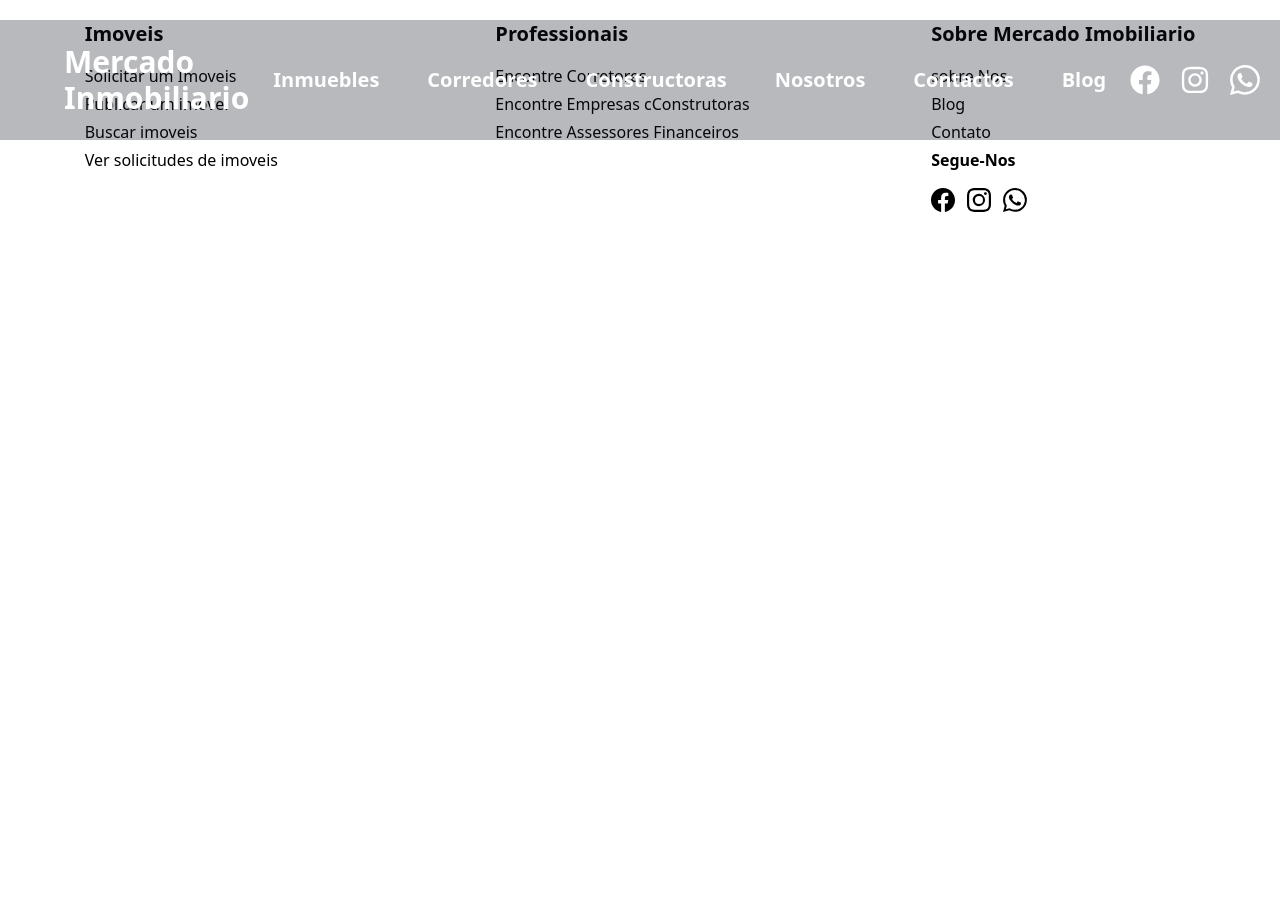
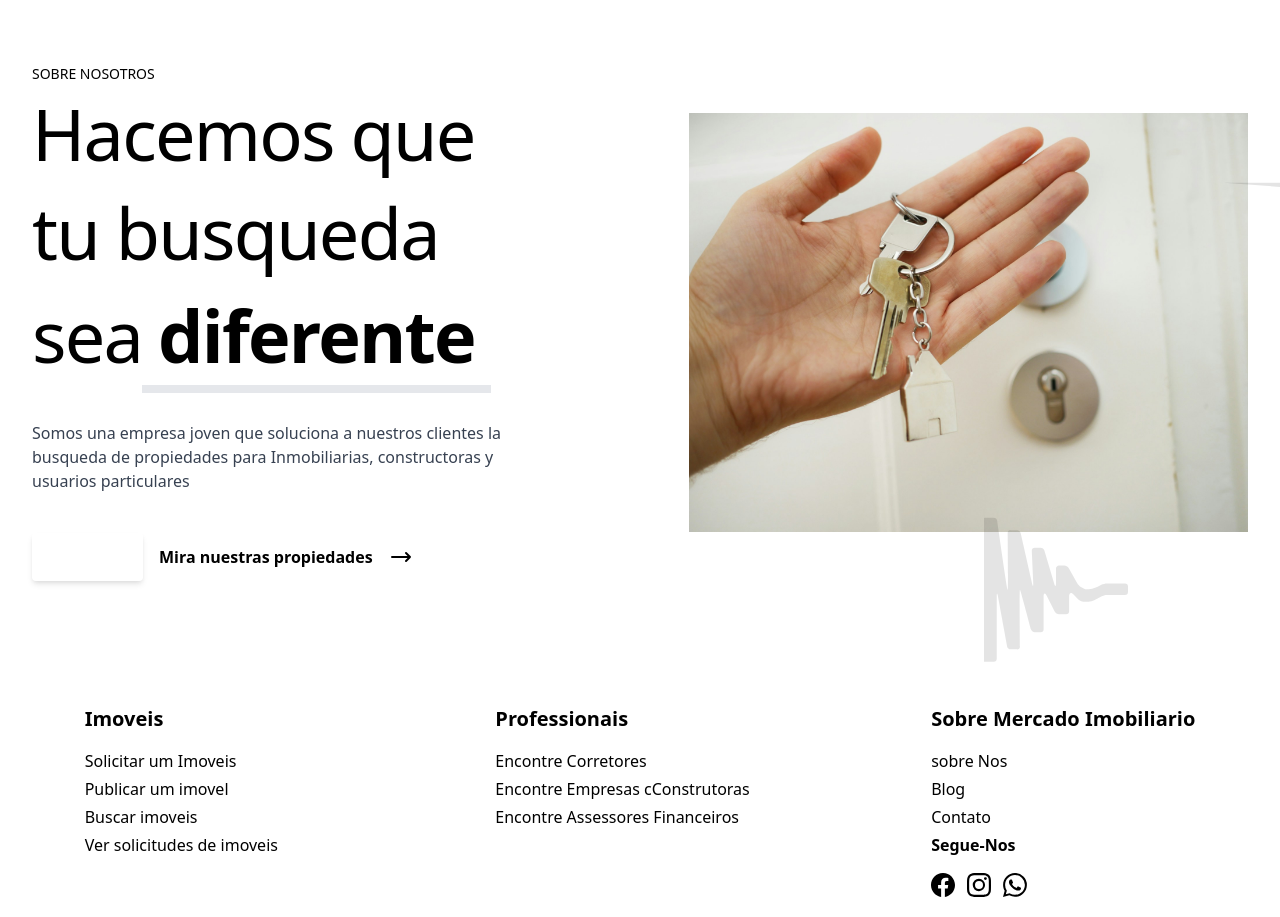
Before and after one commit to FedeSabi/Proyecto-Mercado-Inmobiliario, a React (Vite) app in the folder Front/: page /Nosotros in a window 1280 px wide. Before the commit the page ends 800 px from the top, so only its background shows below. Built offline with nearby package versions, Linux system fonts and the light colour scheme.

Commit message:
se agrego componente nosotros

```diff
--- a/Front/src/App.jsx
+++ b/Front/src/App.jsx
@@ -12,6 +12,7 @@
 import { Inmuebles } from "./pages/Inmuebles.jsx";
 import FormConstrutora from "./pages/FormConstrutora.jsx";
 import Contacto from "./pages/Contacto.jsx";
+import Nosotros from "./pages/Nosotros.jsx";
 
 function App() {
   return (
@@ -26,6 +27,7 @@
           <Route path="/Contacto" element={<Contacto />} />
           <Route path="/FormCorretor" element={<FormCorretor />} />
           <Route path="/FormConstrutora" element={<FormConstrutora />} />
+          <Route path="/Nosotros" element={<Nosotros />} />
           <Route path="/CardsPropiedades" element={<CardsPropiedades />} />
           <Route
             path="/InmuebleFormPersona"
--- a/Front/src/components/Navbar/Navbar.jsx
+++ b/Front/src/components/Navbar/Navbar.jsx
@@ -62,7 +62,7 @@
             <li>
               <a
                 className="hover:text-gray-200 text-sm md:text-lg lg:text-xl xl:text-1xl"
-                href="#"
+                href="/Nosotros"
               >
                 Nosotros
               </a>
@@ -85,7 +85,7 @@
             </li>
           </ul>
 
-          <div className="hidden xl:flex items-center space-x-5 items-center">
+          <div className="hidden xl:flex items-center space-x-5">
             <a className="hover:text-gray-500 text-orange-500" href="#">
               <FaFacebook size={30} />
             </a>
@@ -153,9 +153,9 @@
             </a>
           </li>
           <li>
-            <a className="hover:text-gray-200 " href="#">
+            <Link to="/Nosotros" className="hover:text-gray-200 ">
               Sobre nosotros
-            </a>
+            </Link>
           </li>
           <li>
           <Link to="/Contacto" className="hover:text-gray-200">
--- /dev/null
+++ b/Front/src/pages/Nosotros.jsx
@@ -0,0 +1,60 @@
+import ImgNosotros from '../assets/img/imgNosotros.jpg'
+
+
+const Nosotros = () => {
+  return (
+    <div className="bg-white relative flex items-center justify-center overflow-hidden z-50">
+      <div className="relative mx-auto h-full px-4 pb-20 md:pb-10 sm:max-w-xl md:max-w-full md:px-24 lg:max-w-screen-xl lg:px-8">
+        <div className="flex flex-col items-center justify-between lg:flex-row py-16">
+          <div className="relative">
+            <div className="lg:max-w-xl lg:pr-5 relative z-40">
+              <p className="flex text-sm uppercase text-g1">Sobre Nosotros</p>
+              <h2 className="mb-6 max-w-lg text-5xl font-light leading-snug tracking-tight text-g1 sm:text-7xl sm:leading-snug">
+                Hacemos que tu busqueda sea
+                <span className="my-1 inline-block border-b-8 border-g4 bg-white px-4 font-bold text-g4 animate__animated animate__flash">diferente</span>
+              </h2>
+              <p className="text-base text-gray-700">Somos una empresa joven que soluciona a nuestros clientes la busqueda de propiedades para Inmobiliarias, constructoras y usuarios particulares</p>
+              <div className="mt-10 flex flex-col items-center md:flex-row">
+                <a href="/" className="mb-3 inline-flex h-12 w-full items-center justify-center rounded bg-orange-600 px-6 font-medium tracking-wide text-white shadow-md transition hover:bg-orange-800 focus:outline-none md:mr-4 md:mb-0 md:w-auto">
+                  Ver Mas
+                </a>
+                <a href="/" aria-label="" className="group inline-flex items-center font-semibold text-g1">Mira nuestras propiedades
+                  <svg xmlns="http://www.w3.org/2000/svg" className="ml-4 h-6 w-6 transition-transform group-hover:translate-x-2" fill="none" viewBox="0 0 24 24" stroke="currentColor" strokeWidth="2">
+                    <path strokeLinecap="round" strokeLinejoin="round" d="M17 8l4 4m0 0l-4 4m4-4H3"></path>
+                  </svg>
+                </a>
+              </div>
+            </div>
+          </div>
+          <div className="relative hidden lg:ml-32 lg:block lg:w-1/2">
+            <svg xmlns="http://www.w3.org/2000/svg" className="my-6 mx-auto h-10 w-10 animate-bounce rounded-full bg-white p-2 lg:hidden" fill="none" viewBox="0 0 24 24" stroke="currentColor" strokeWidth="2">
+              <path strokeLinecap="round" strokeLinejoin="round" d="M16 17l-4 4m0 0l-4-4m4 4V3"></path>
+            </svg>
+            <div className="bg-orange-400 mx-auto w-fit overflow-hidden rounded-[6rem] rounded-br-none rounded-tl-none">
+              <img src={ImgNosotros} alt="placeholder" />
+            </div>
+          </div>
+        </div>
+      </div>
+      <div className="hidden text-9xl varien absolute top-6 left-1/4 text-g/10 z-40">About Us</div>
+      <div className="absolute -bottom-24 left-10 z-0 opacity-10">
+        <svg width="800px" height="800px" viewBox="0 0 24 24" className="w-96 z-0 h-full object-fill fill-gray-300 text-gray-300" fill="none" xmlns="http://www.w3.org/2000/svg">
+          <path fillRule="evenodd" clipRule="evenodd" d="M12 6C12 5.44772 11.5523 5 11 5C10.4477 5 10 5.44772 10 6V16C10 16.5523 10.4477 17 11 17C11.5523 17 12 16.5523 12 16V6ZM9 9C9 8.44772 8.55228 8 8 8C7.44772 8 7 8.44772 7 9V16C7 16.5523 7.44772 17 8 17C8.55228 17 9 16.5523 9 16V9ZM15 9C15 8.44772 14.5523 8 14 8C13.4477 8 13 8.44772 13 9V16C13 16.5523 13.4477 17 14 17C14.5523 17 15 16.5523 15 16V9ZM18 13C18 12.4477 17.5523 12 17 12C16.4477 12 16 12.4477 16 13V16C16 16.5523 16.4477 17 17 17C17.5523 17 18 16.5523 18 16V13ZM6 15C6 14.4477 5.55228 14 5 14C4.44772 14 4 14.4477 4 15V16C4 16.5523 4.44772 17 5 17C5.55228 17 6 16.5523 6 16V15ZM21 15C21 14.4477 20.5523 14 20 14C19.4477 14 19 14.4477 19 15V16C19 16.5523 19.4477 17 20 17C20.5523 17 21 16.5523 21 16V15ZM4 18C3.44772 18 3 18.4477 3 19C3 19.5523 3.44772 20 4 20H21C21.5523 20 22 19.5523 22 19C22 18.4477 21.5523 18 21 18H4Z"></path>
+        </svg>
+      </div>
+      <div className="absolute -bottom-0 left-3/4 z-0 opacity-10">
+        <svg width="800px" height="800px" viewBox="0 0 256 256" xmlns="http://www.w3.org/2000/svg" className="w-48 z-0 h-full -rotate-90 object-fill fill-red-300 text-red-300">
+          <path d="M32 225h12.993A4.004 4.004 0 0 0 49 220.997V138.01c0-4.976.724-5.04 1.614-.16l12.167 66.708c.397 2.177 2.516 3.942 4.713 3.942h8.512a3.937 3.937 0 0 0 3.947-4S79 127.5 80 129s14.488 52.67 14.488 52.67c.559 2.115 2.8 3.83 5.008 3.83h8.008a3.993 3.993 0 0 0 3.996-3.995v-43.506c0-4.97 1.82-5.412 4.079-.965l10.608 20.895c1.001 1.972 3.604 3.571 5.806 3.571h9.514a3.999 3.999 0 0 0 3.993-4.001v-19.49c0-4.975 2.751-6.074 6.155-2.443l6.111 6.518c1.51 1.61 4.528 2.916 6.734 2.916h7c2.21 0 5.567-.855 7.52-1.92l9.46-5.16c1.944-1.06 5.309-1.92 7.524-1.92h23.992a4.002 4.002 0 0 0 4.004-3.992v-7.516a3.996 3.996 0 0 0-4.004-3.992h-23.992c-2.211 0-5.601.823-7.564 1.834l-4.932 2.54c-4.423 2.279-12.028 3.858-16.993 3.527l2.97.198c-4.962-.33-10.942-4.12-13.356-8.467l-11.19-20.14c-1.07-1.929-3.733-3.492-5.939-3.492h-7c-2.21 0-4 1.794-4 4.001v19.49c0 4.975-1.14 5.138-2.542.382l-12.827-43.535c-.625-2.12-2.92-3.838-5.127-3.838h-8.008c-2.207 0-3.916 1.784-3.817 4.005l1.92 42.998c.221 4.969-.489 5.068-1.585.224l-15.13-66.825c-.488-2.155-2.681-3.902-4.878-3.902h-8.512a3.937 3.937 0 0 0-3.947 4s.953 77-.047 75.5-13.937-92.072-13.937-92.072C49.252 34.758 47.21 33 45 33H31.999" fillRule="evenodd"></path>
+        </svg>
+      </div>
+      <div className="absolute top-10 left-3/4 z-0 opacity-10">
+        <svg fill="#000000" width="800px" height="800px" viewBox="0 0 256 256" xmlns="http://www.w3.org/2000/svg" className="w-96 z-0 h-full object-fill fill-blue-300 text-blue-300">
+          <path d="M230.704 99.2a4.004 4.004 0 0 0-4.01-3.995h-50.981c-2.215 0-5.212-1.327-6." />
+        </svg>
+      </div>
+    </div>
+
+  );
+}
+
+export default Nosotros;
```
Also changed, not shown: Front/src/assets/img/imgNosotros.jpg (added).
